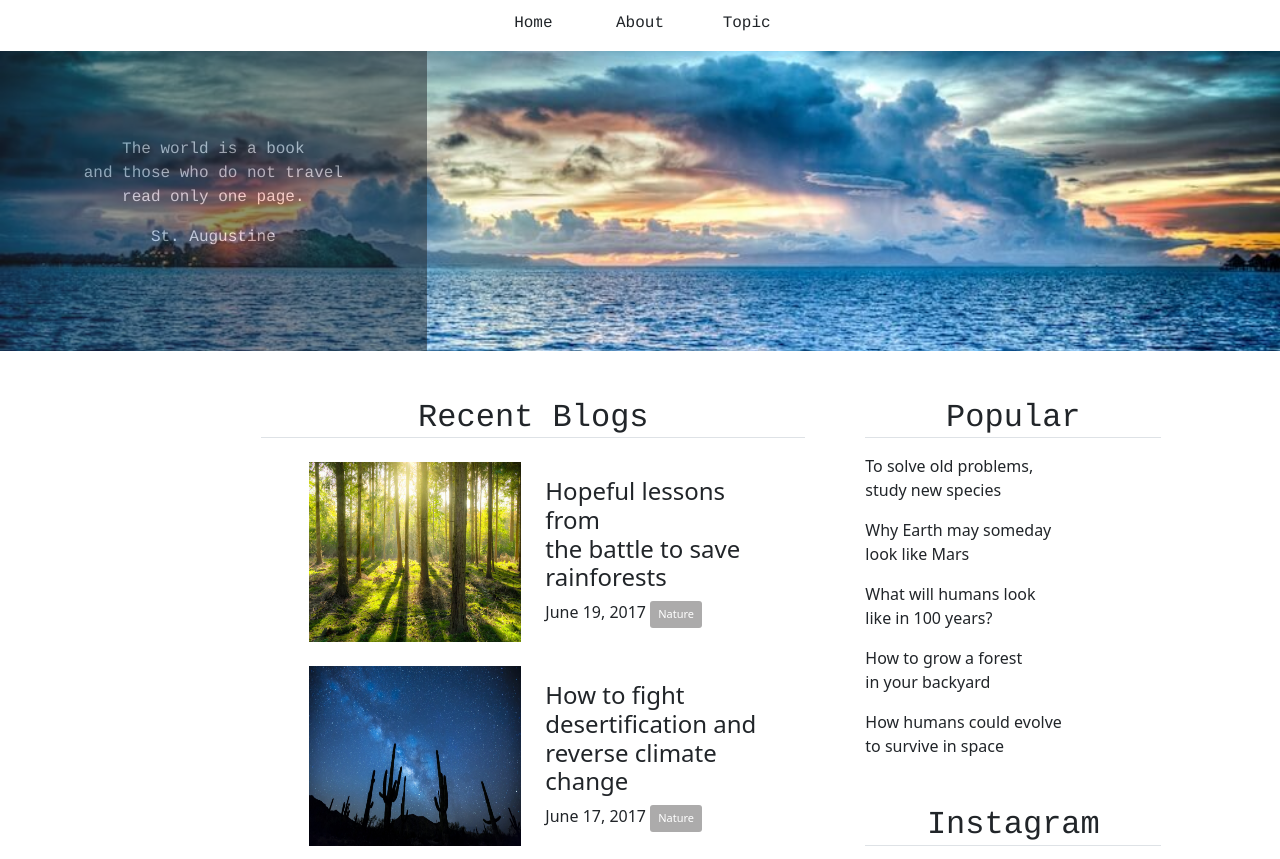
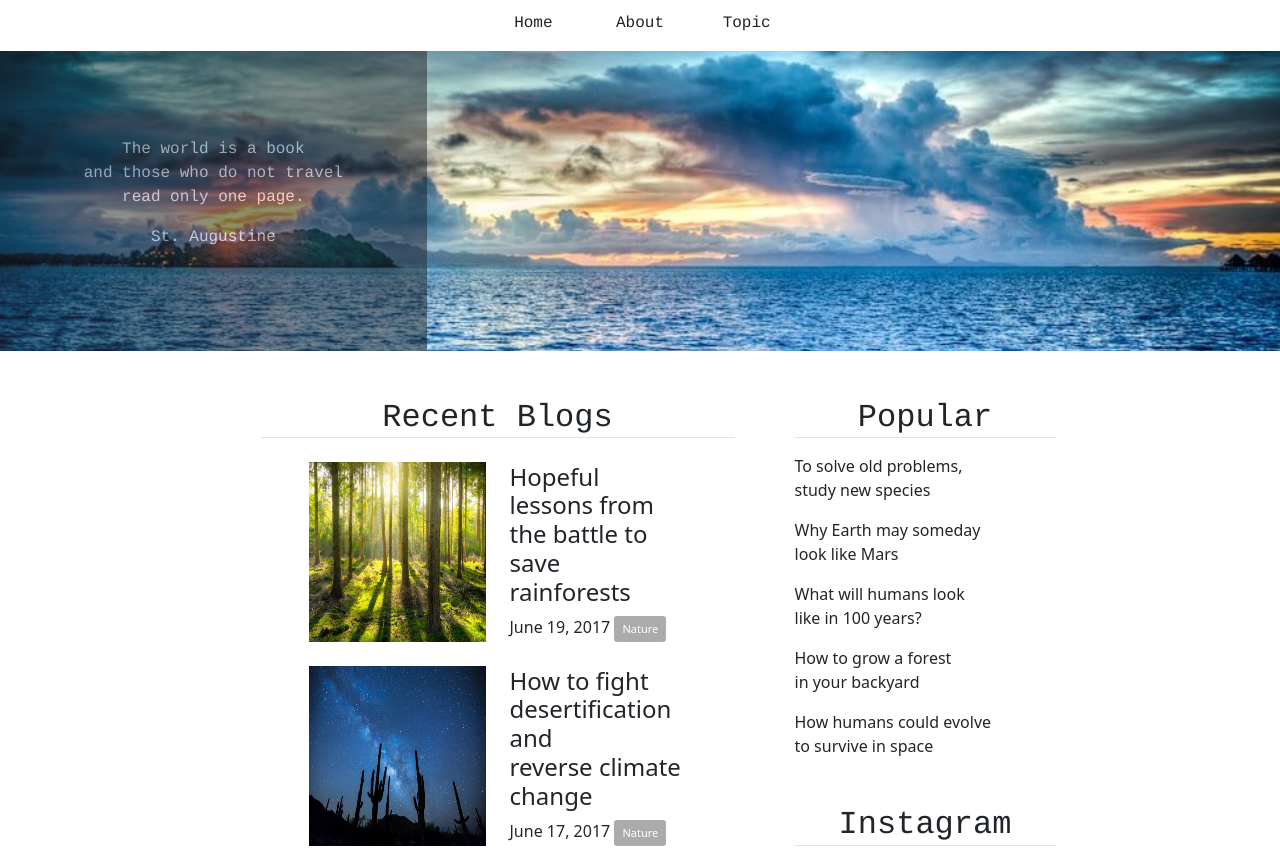
Before and after one commit to NobukazuHanada/caravan-bootstrap, a website built with Vite: page index.html in a window 1280 px wide. Shown: the part 53-912 px from the top of the page. Built offline with nearby package versions, Linux system fonts and the light colour scheme.

Commit message:
レスポンシブ対応のための修正。ページ幅が狭くなったときに、メインコンテンツの列が一列になるよう修正。

```diff
--- a/index.html
+++ b/index.html
@@ -57,10 +57,10 @@
     </div>
 </div>
 
-<main class="container-fluid">
-    <div class="row">
+<main class="container">
+    <div class="row d-flex justify-content-center">
 
-        <section class="offset-2 col-6 px-5">
+        <section class="col-md-6 px-5">
             <h2 class="border-bottom mt-5 mb-3 text-center">Recent Blogs</h2>
             <div class="blog-box container-fluid">
 
@@ -174,7 +174,7 @@
                 </div>
             </div>
         </section>
-        <div class="sidebar col-3 mb-5">
+        <div class="sidebar col-md-3 mb-5">
             <section class="popular">
                 <h2 class="border-bottom mt-5 mb-3 text-center">Popular</h2>
                 <div class="sidebar-contents">
```
